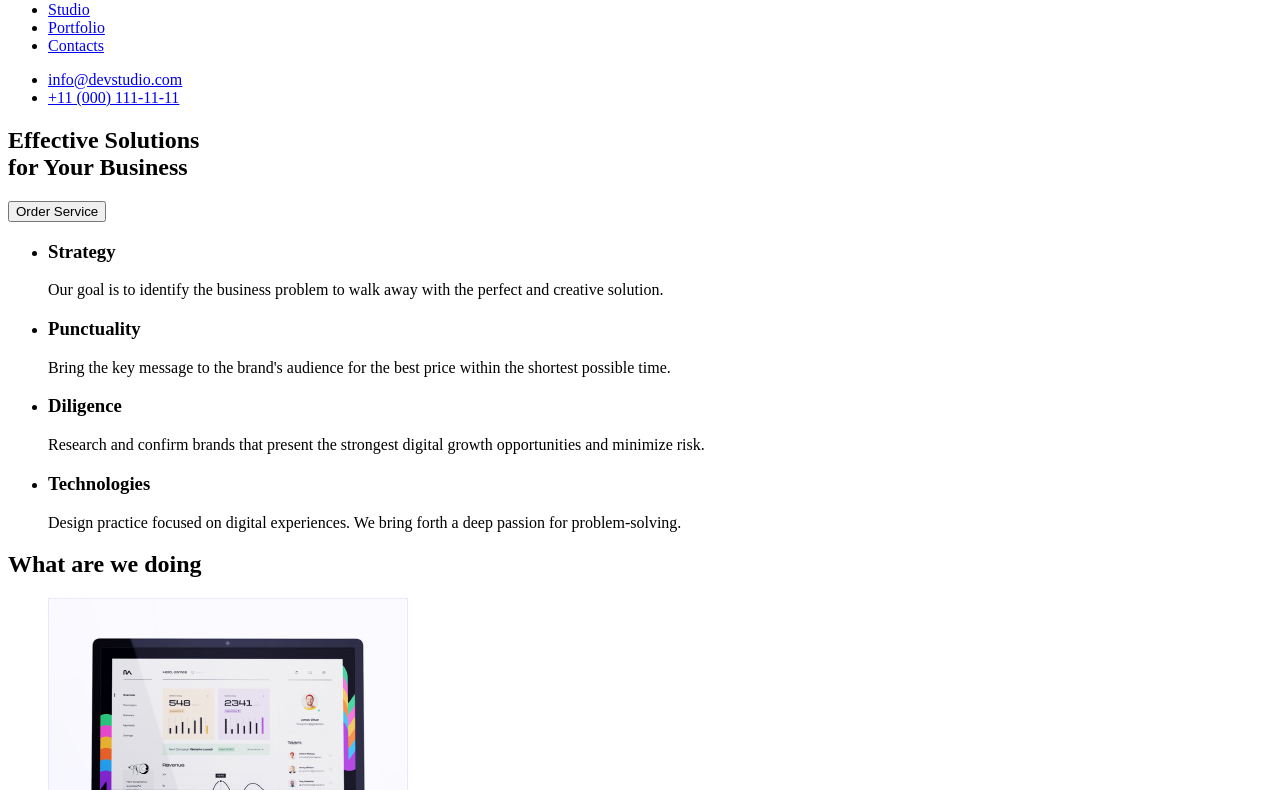
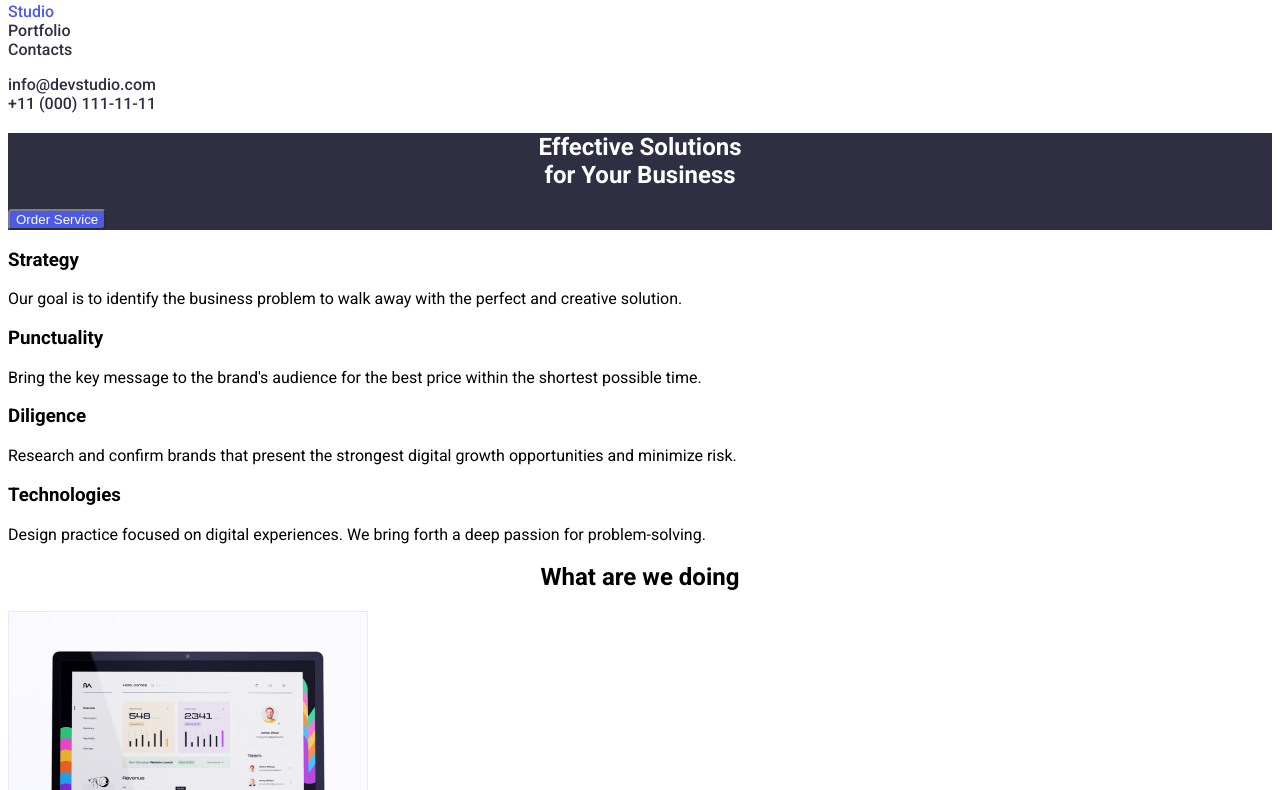
Before and after one commit to MarkHerol/goit-markup-hw-02, a plain HTML site: page index.html in a window 1280 px wide. Shown: the part 41-831 px from the top of the page. Drawn offline with Linux system fonts and the light colour scheme.

Commit message:
final css
CSS

```diff
--- a/CSS/styles.css
+++ b/CSS/styles.css
@@ -1,8 +1,76 @@
+:root{
+    --IRIS: #4d5ae5;
+    --NAVY-BLUE: #2e2f42;
+}
 
-.logo {
+.header-link:hover{
+    color:#4d5ae5;
+}
+
+h1{
+    text-align:center;
+    text-decoration:none;
+    color:#fff;
+}
+ul{
+    text-align: left;
+    padding:0;
+ }
+
+.list {
+    list-style:none;
+}
+
+.link {
     text-decoration: none;
-        color:#4D5AE5
+    color:#2e2f42;
+    font-weight:500;
 }
-.logo span {
-    color:  #4d5ae5;
+
+.my-studio{
+    text-decoration:none;
+    color:#4d5ae5;
 }
+
+h2{
+    text-align:center;
+}
+
+body{
+    font-family:"roboto", sans-serif;
+    font-size:"normal";
+    font-style:"normal";
+    font-weight:normal;
+}
+
+.my-btn{
+    background-color:#4d5ae5;
+    text-decoration:none;
+    color:#fff;
+    border-radius:4px;
+    border-radius: 4px;
+    border-color: grey;
+    cursor:pointer;
+
+}
+.my-btn:hover {
+    background-color:#2e2f42;
+}
+.my-btn:focus{
+    outline-color:#4d5ae5;
+}
+
+.logo{
+    text-decoration: none;
+        color: var(NAVY-BLUE);
+}
+
+.logo span{
+    color: var(IRIS);
+}
+
+footer{
+    background-color:#2e2f42;
+    text-decoration:none;
+    color:#fff
+}
--- a/index.html
+++ b/index.html
@@ -20,27 +20,27 @@
     <header>
         <nav>
             <!--LOGO-->
-        <a href="Webstudio" class="logo"><span>WEB</span>STUDIO</a>
+        <a class="header-link link" href="Webstudio" class="logo"><span style="color:#4d5ae5">WEB</span><span style="color:#2E2F42">STUDIO</span></a>
             <!--Menu Links-->
-        <ul>
-            <li class="main-header-menu-link">
-                    <a href="#">Studio</a>
+        <ul class="header-list list">
+            <li class="list">
+                    <a class="header-link link" href="my-studio" style="color:#4d5ae5">Studio</a>
                 </li>
                 <li>
-                    <a href="#">Portfolio</a>
+                    <a class="header-link link" href="my-portolio">Portfolio</a>
                 </li>
                 <li>
-                    <a href="#">Contacts</a>
+                    <a class="header-link link" href="my-contacts">Contacts</a>
                 </li>
         </ul>
         </nav>
             <!--Contacts-->
-        <ul>
+        <ul class="list">
             <li>
-                <a href="mailto:info@devstudio.com">info@devstudio.com</a>
+                <a class="header-link link" href="mailto:info@devstudio.com">info@devstudio.com</a>
             </li>
             <li>
-                <a href="tel:+11000111-11-11">+11 (000) 111-11-11</a>
+                <a class="header-link link" href="tel:+11000111-11-11">+11 (000) 111-11-11</a>
             </li>
         </ul>
     </header>
@@ -48,16 +48,16 @@
     <main>
 
         <!--Hero Section-->
-        <section>
-            <h1>Effective Solutions <br/> for Your Business</h1>
-            <button typer="button">Order Service</button>
+        <section style="background-color:#2E2F42;">
+            <h1> Effective Solutions <br/> for Your Business</h1>
+            <button type="button" class="my-btn">Order Service</button>
         </section>
 
             <!--Benefit Section-->
         <section>
-            <ul>
+            <ul class="list">
                 <li>
-                <h3>Strategy</h3>
+                <h3 id="left">Strategy</h3>
                 <p>Our goal is to identify the business problem to walk away with the perfect and creative solution.</p>
                 </li>
 
@@ -82,7 +82,7 @@
             <!--What we do section-->
         <section class="images">
             <h2>What are we doing</h2>
-                <ul class="device-section ">
+                <ul class="list">
                     <li>
                         <img src="./images/monitor.jpg" alt="monitor" width="360">
                     </li>
@@ -97,9 +97,9 @@
                 </ul>
         </section>
 
-        <section class="team">
+        <section class="team-members">
             <h2>Our Team</h2>
-                <ul class="team-members">
+                <ul class="list">
                     <li>
                         <img src="./images/mark.jpg" alt="Mark Guerrero" />
                         <h3>Mark Guerrero</h3>
@@ -132,7 +132,7 @@
 
         <footer>
 
-            <a href="Webstudio" class="logo"><span>WEB</span>STUDIO</a>
+            <a class="footer-link link" href="Webstudio" class="logo"><span class="link" style="color: #4d5ae5;">WEB</span> <span style="color:#fff">STUDIO</span></a>
                 <p>
                     Increase the flow of the customers and
                     <br />
@@ -140,6 +140,7 @@
                     <br />
                     marketing & growth solutions.
                 </p>
+
         </footer>
 
 </html>
```
